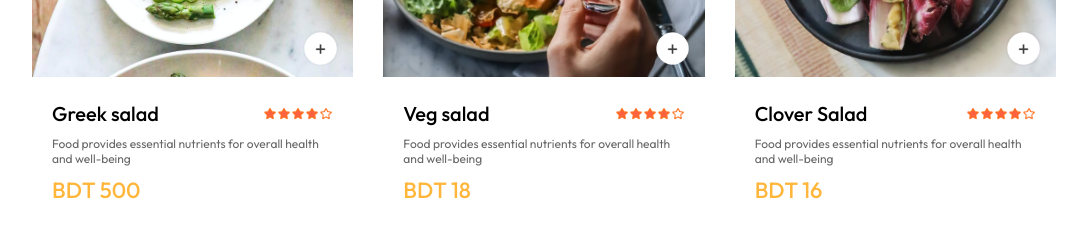
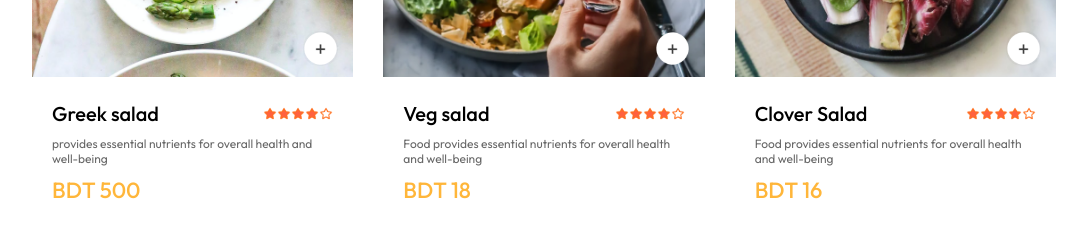
Before and after one commit to Sarbeshwor/FoodDelivery, a React (Vite) app in the folder frontend/: page / in a window 1280 px wide. Shown: the part 1200-1426 px from the top of the page, without its empty margins (96-1183 px from the left). Built offline with nearby package versions, Linux system fonts and the light colour scheme.

Commit message:
Update assets.js

```diff
--- a/frontend/src/assets/assets.js
+++ b/frontend/src/assets/assets.js
@@ -181,7 +181,7 @@ export const food_list = [
         name: "Greek salad",
         image: food_1,
         price: 500,
-        description: "Food provides essential nutrients for overall health and well-being",
+        description: "provides essential nutrients for overall health and well-being",
         category: "Salad"
     },
     {
```
